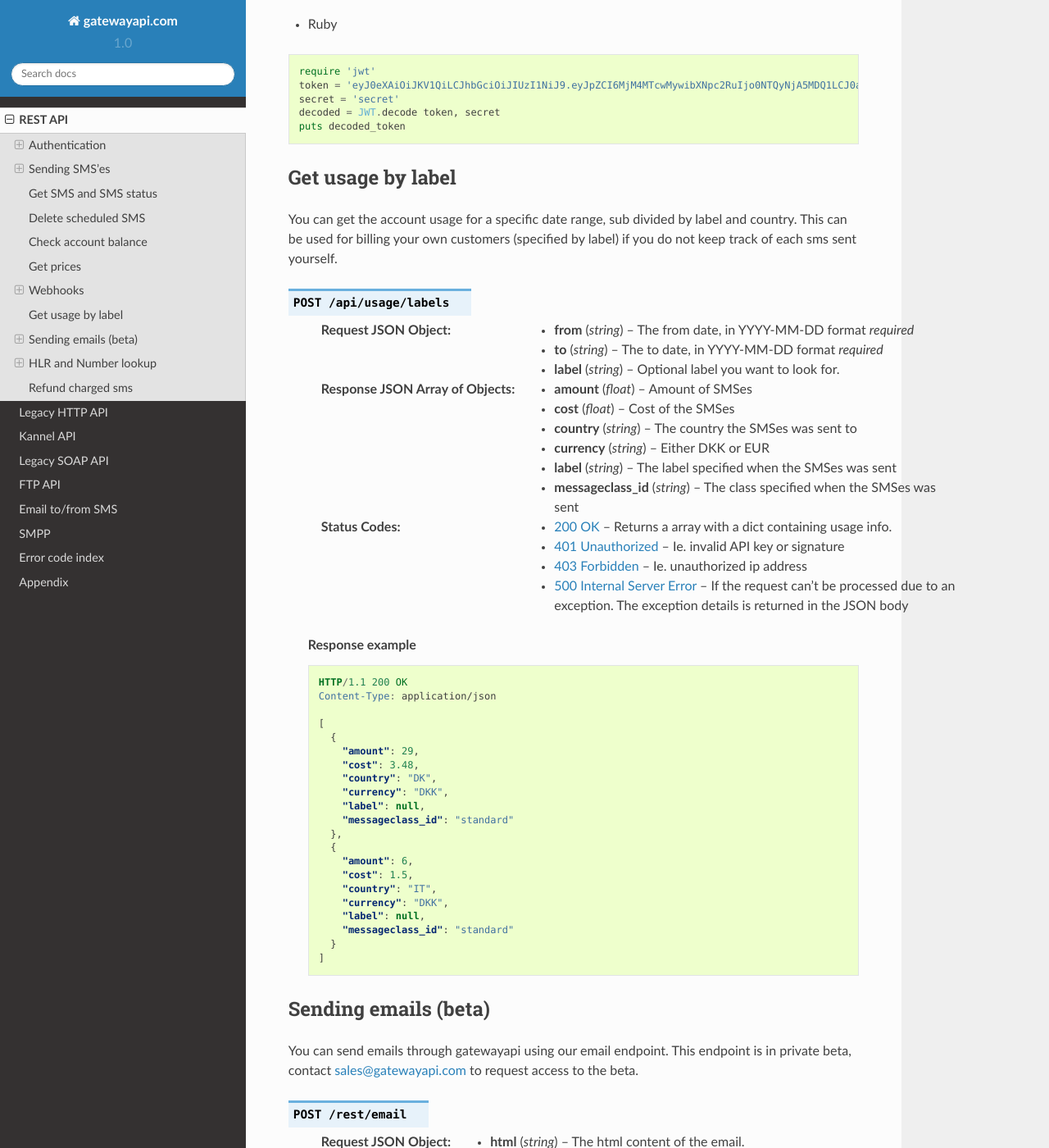
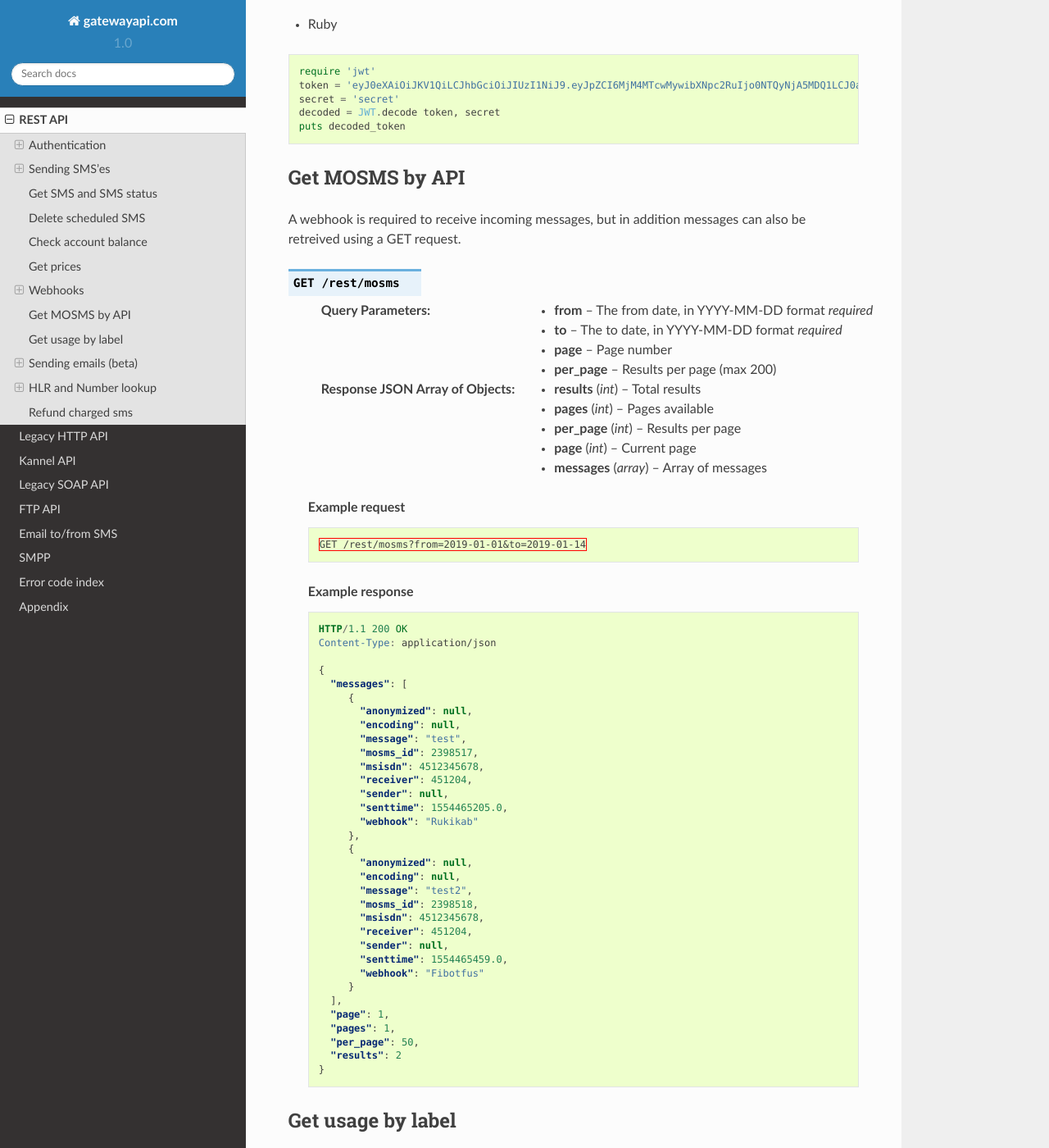
Before and after one commit to onlinecity/gatewayapi-docs, a Sphinx documentation site: the page built from docs/rest.rst, in a window 1280 px wide and 1400 px high, scrolled down 25992 px. Shown: the whole window at 82% size. Built offline with Sphinx 7.4.7 and the Read the Docs theme 2.0.0, drawn with Linux system fonts in a browser that asks for light colours.

Commit message:
API docs

```diff
--- a/docs/rest.rst
+++ b/docs/rest.rst
@@ -1346,6 +1346,68 @@
   puts decoded_token
 
 
+Get MOSMS by API
+----------------
+A webhook is required to receive incoming messages, but in addition messages can also be retreived using a GET request.
+
+.. http:get:: /rest/mosms
+   :synopsis: Get incoming messages for a date range
+
+   :query from: The from date, in YYYY-MM-DD format *required*
+   :query to: The to date, in YYYY-MM-DD format *required*
+   :query page:      Page number
+   :query per_page:  Results per page (max 200)
+   :>jsonarr int results:   Total results
+   :>jsonarr int pages:     Pages available
+   :>jsonarr int per_page:  Results per page
+   :>jsonarr int page:      Current page
+   :>jsonarr array messages:  Array of messages
+
+   **Example request**
+
+   .. sourcecode:: http
+
+     GET /rest/mosms?from=2019-01-01&to=2019-01-14
+
+   **Example response**
+
+   .. sourcecode:: http
+
+     HTTP/1.1 200 OK
+     Content-Type: application/json
+
+     {
+       "messages": [
+          {
+            "anonymized": null,
+            "encoding": null,
+            "message": "test",
+            "mosms_id": 2398517,
+            "msisdn": 4512345678,
+            "receiver": 451204,
+            "sender": null,
+            "senttime": 1554465205.0,
+            "webhook": "Rukikab"
+          },
+          {
+            "anonymized": null,
+            "encoding": null,
+            "message": "test2",
+            "mosms_id": 2398518,
+            "msisdn": 4512345678,
+            "receiver": 451204,
+            "sender": null,
+            "senttime": 1554465459.0,
+            "webhook": "Fibotfus"
+          }
+       ],
+       "page": 1,
+       "pages": 1,
+       "per_page": 50,
+       "results": 2
+     }
+
+
 Get usage by label
 ------------------
 
```
